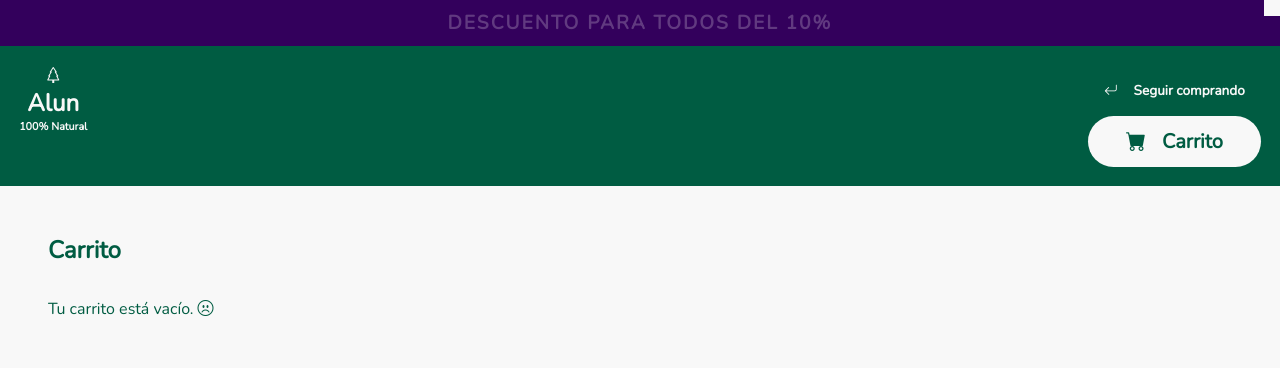
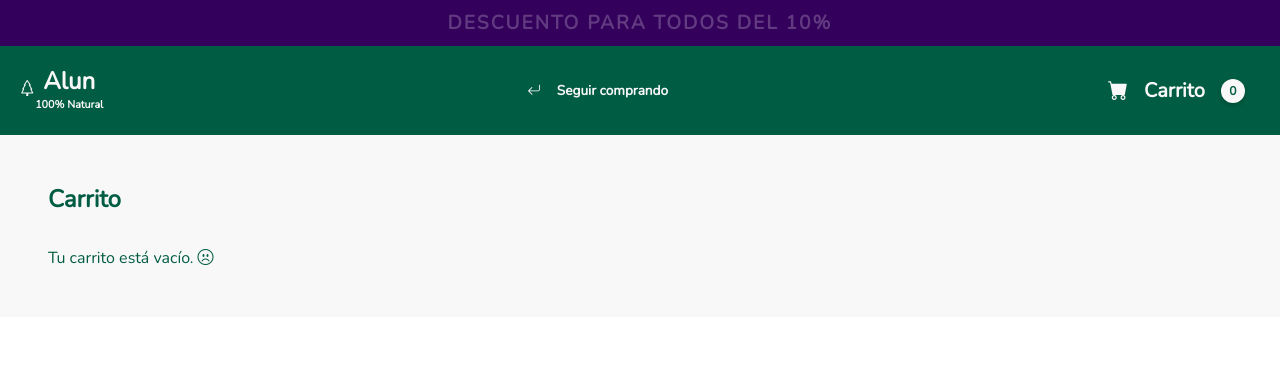
Before and after one commit to marianbreiman/Alun-tercer-entrega, a plain HTML site: page carrito.html in a window 1280 px wide. Drawn offline with nearby package versions, Linux system fonts and the light colour scheme; some packages are replaced by stand-ins of ours; a script that the page names is missing.

Commit message:
mas commits

```diff
--- a/carrito.html
+++ b/carrito.html
@@ -16,16 +16,17 @@
     <link rel="stylesheet" href="./css/main.css">
 </head>
 <body>
-
-    <div class="wrapper">
     <div class="alert">
         <div class="container">
           <p class="alert-text">Descuento para todos del 10%</p>
         </div>
       </div>
+    <div class="wrapper">
+
 
         <header class="header-mobile">
-         <a href="./index.html" class="arbol">  <i class="bi bi-tree"></i>
+         <a href="./index.html" style="display: flex;">
+            <i class="bi bi-tree"></i>
           <div>  <h1>Alun</h1>
             <h6>100% Natural</h6></div></a>
             <button class="open-menu" id="open-menu">
@@ -37,25 +38,37 @@
                 <i class="bi bi-x"></i>
             </button>
             <header>
+                <a href="./index.html" style="display: flex;">
                 <i class="bi bi-tree"></i>
                <div> <h1>Alun</h1>
               <h6>100% Natural</h6>
-            </div>
+            </div> </a>
             </header>
             <nav>
-                <ul>
+                <ul class="menu">
                     <li>
                         <a class="boton-menu boton-volver" href="./index.html">
                             <i class="bi bi-arrow-return-left"></i> Seguir comprando
                         </a>
                     </li>
+
+
+                </ul>
+            </nav>
+
+            <nav>
+                <ul class="menu">
             <li>
-                        <a class="boton-menu boton-carrito active" href="./carrito.html">
-                            <i class="bi bi-cart-fill"></i> Carrito
+                <a class="boton-menu boton-carrito" href="./carrito.html">
+                    <i class="bi bi-cart-fill"></i> Carrito <span id="numerito" class="numerito">0</span>
                 </a>
             </li>
                 </ul>
             </nav>
+
+
+        </aside>
+
         </aside>
         <main>
             <h2 class="titulo-principal">Carrito</h2>
--- a/css/main.css
+++ b/css/main.css
@@ -347,6 +347,7 @@ main {
     background-color: transparent;
     color: var(--clr-red);
     cursor: pointer;
+    font-size: 1.25rem;
 }
 
 .carrito-acciones {
```
Also changed, not shown: js/main.js (+6 -4 lines). Lines whose indentation alone changed are shown as unchanged.
